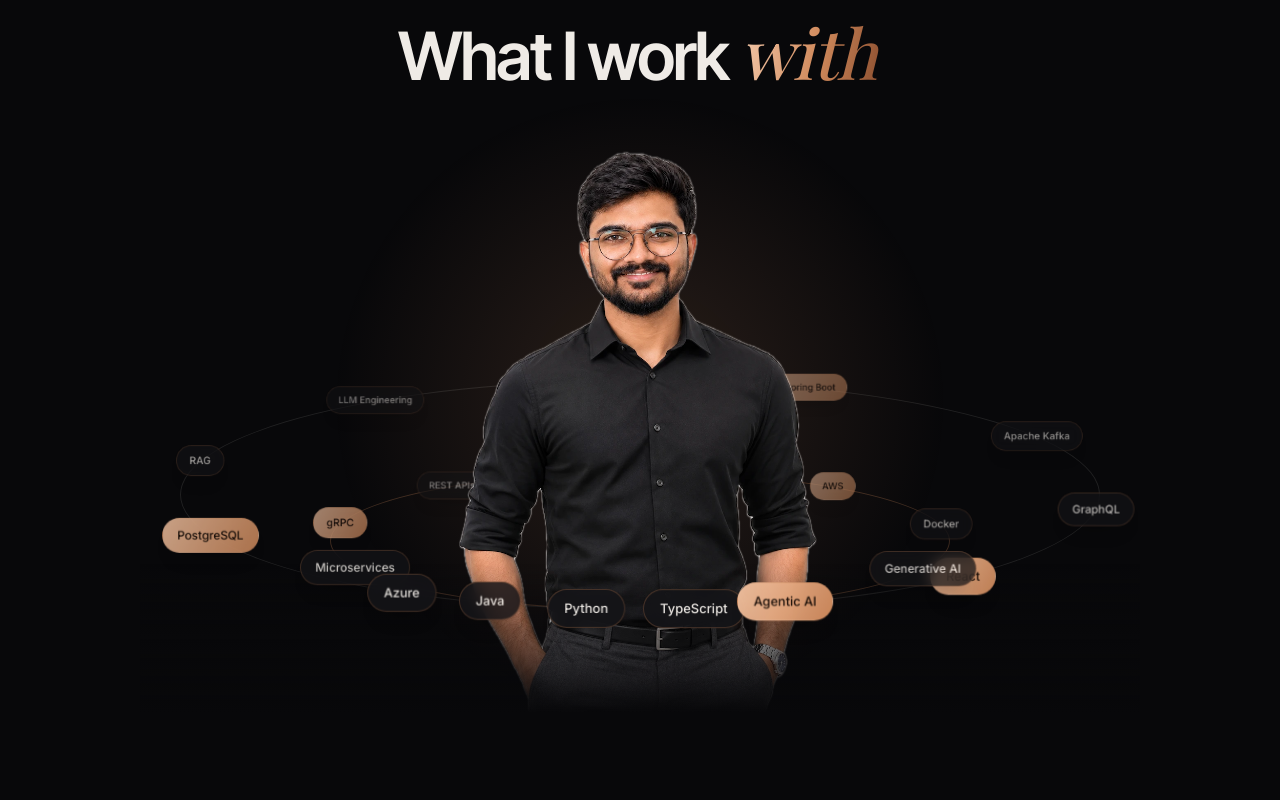
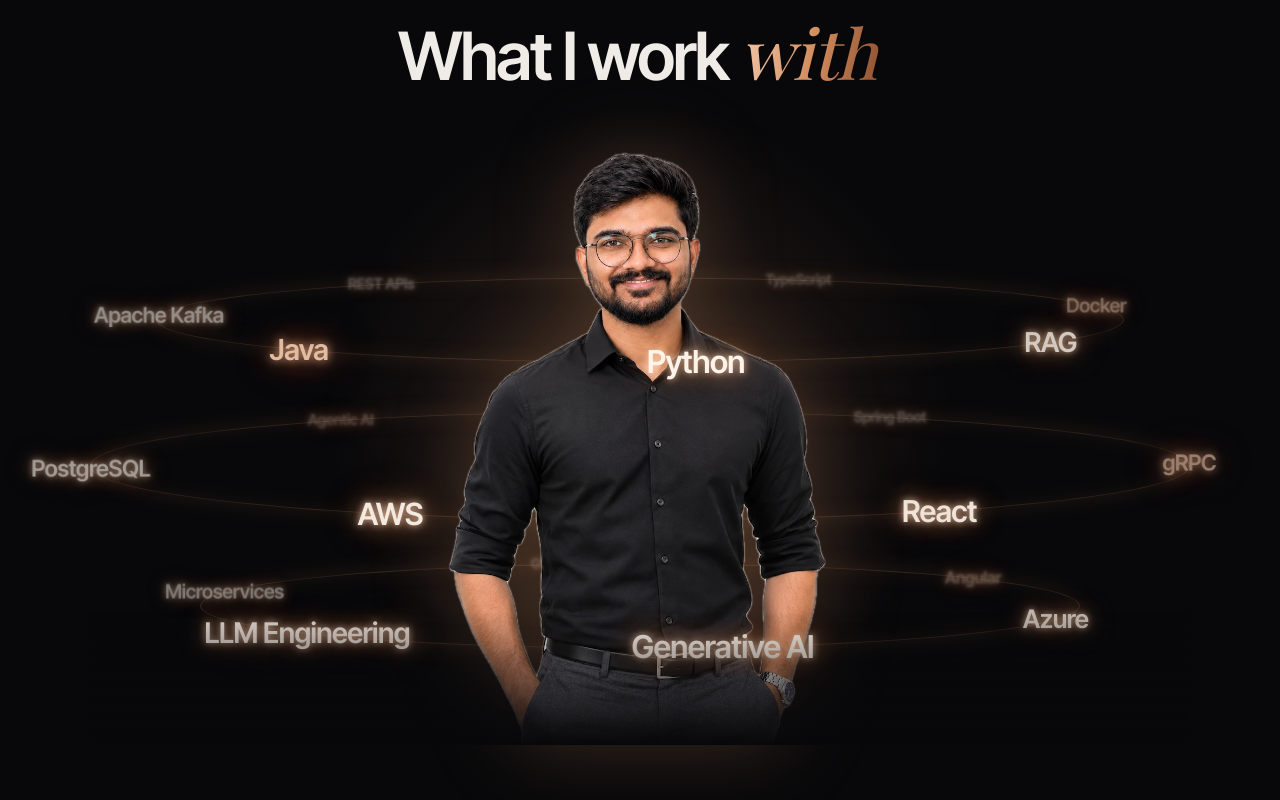
Before and after one commit to pradeep2312/pradeep2312.github.io, a plain HTML site: page index.html in a window 1280 px wide. Shown: the part 1800-2600 px from the top of the page. Drawn offline with nearby package versions, Linux system fonts and the light colour scheme; animation ran at ten frames a second; a web font is replaced by a local one.

Commit message:
Skills: glowing words revolving in 3D around the photo
Co-Authored-By: Claude Fable 5.2 <noreply@anthropic.com>

```diff
--- a/index.html
+++ b/index.html
@@ -9,7 +9,7 @@
   <link rel="preconnect" href="https://fonts.googleapis.com">
   <link rel="preconnect" href="https://fonts.gstatic.com" crossorigin>
   <link href="https://fonts.googleapis.com/css2?family=Inter+Tight:wght@500;600;800&family=Inter:wght@400;500;600&family=JetBrains+Mono:wght@400;500&family=Playfair+Display:ital,wght@0,500;1,500&display=swap" rel="stylesheet">
-  <link rel="stylesheet" href="style.css?v=8">
+  <link rel="stylesheet" href="style.css?v=11">
 </head>
 <body>
   <div class="progress" aria-hidden="true"></div>
@@ -23,6 +23,6 @@
 
   <main id="app"></main>
 
-  <script type="module" src="js/main.js?v=8"></script>
+  <script type="module" src="js/main.js?v=11"></script>
 </body>
 </html>
--- a/js/fx.js
+++ b/js/fx.js
@@ -34,18 +34,9 @@ const progress = (sec) => {
   return clamp(-r.top / Math.max(1, r.height - innerHeight), 0, 1);
 };
 
-// First screen: the walk-in clip plays in slow motion as a cut-out, so only
-// the person is drawn and the page shows around them. It repeats quietly.
-function heroLive(c) {
-  const cv = document.querySelector('.hero-live');
-  if (!cv) return;
-  if (reduceMotion) { cv.remove(); return; }
-  const stage = cv.parentElement;
-  const v = document.createElement('video');
-  v.src = c.photos.heroVideo;
-  v.muted = true;
-  v.playsInline = true;
-  v.preload = 'auto';
+// Draws a cut-out video onto a canvas. The file holds the picture in its left
+// half and the matte in its right half. Returns the function that draws a frame.
+function cutout(cv, v, onDraw) {
   const ctx = cv.getContext('2d');
   const buf = document.createElement('canvas');
   const bctx = buf.getContext('2d', { willReadFrequently: true });
@@ -74,8 +65,24 @@ function heroLive(c) {
       }
     }
     ctx.putImageData(out, 0, 0);
-    stage.classList.add('live');
+    onDraw();
   };
+  return draw;
+}
+
+// First screen: the walk-in clip plays in slow motion as a cut-out, so only
+// the person is drawn and the page shows around them. It repeats quietly.
+function heroLive(c) {
+  const cv = document.querySelector('.hero-live');
+  if (!cv) return;
+  if (reduceMotion) { cv.remove(); return; }
+  const stage = cv.parentElement;
+  const v = document.createElement('video');
+  v.src = c.photos.heroVideo;
+  v.muted = true;
+  v.playsInline = true;
+  v.preload = 'auto';
+  const draw = cutout(cv, v, () => stage.classList.add('live'));
   const tick = () => { draw(); if (!v.paused && !v.ended) next(); };
   const next = () => (v.requestVideoFrameCallback ? v.requestVideoFrameCallback(tick) : requestAnimationFrame(tick));
   const snd = document.getElementById('hero-sound');
@@ -145,24 +152,31 @@ function introVideo() {
   }, { threshold: 0.25 }).observe(v);
 }
 
-// Skills revolve around the photo on two tilted rings, passing behind and in front.
+// Skills revolve around the photo as glowing words on three tilted rings.
+// Each word grows and sharpens as it comes to the front, passes across the
+// figure, then shrinks and dims as it goes round the back.
 function orbit() {
   const box = document.querySelector('.orbit');
-  const chips = [...box.querySelectorAll('.chip')];
-  const n = chips.length;
+  const words = [...box.querySelectorAll('.word')];
+  const rings = [
+    { rx: 0.44, ry: 0.07, cy: -0.2, speed: 0.34 },
+    { rx: 0.5, ry: 0.09, cy: 0.04, speed: -0.26 },
+    { rx: 0.4, ry: 0.07, cy: 0.27, speed: 0.3 },
+  ];
+  const per = rings.map((_, r) => words.filter((__, i) => i % rings.length === r).length);
   const place = (t) => {
     const w = box.clientWidth, h = box.clientHeight;
-    chips.forEach((chip, i) => {
-      const outer = i % 2;
-      const a = (i / n) * Math.PI * 2 + t * (outer ? -0.22 : 0.3);
-      const rx = w * (outer ? 0.46 : 0.31);
-      const ry = h * (outer ? 0.2 : 0.12);
-      const x = Math.cos(a) * rx;
-      const y = Math.sin(a) * ry + h * (outer ? 0.12 : 0.2);
-      const depth = Math.sin(a); // > 0 means in front of the photo
-      chip.style.transform = `translate(-50%, -50%) translate(${x}px, ${y}px) scale(${0.84 + depth * 0.16})`;
-      chip.style.zIndex = depth > 0 ? 3 : 1;
-      chip.style.opacity = 0.45 + (depth + 1) * 0.275;
+    words.forEach((word, i) => {
+      const r = i % rings.length, ring = rings[r];
+      const a = (Math.floor(i / rings.length) / per[r]) * Math.PI * 2 + r * 0.7 + t * ring.speed;
+      const depth = Math.sin(a); // 1 = nearest, -1 = farthest
+      const x = Math.cos(a) * w * ring.rx;
+      const y = h * ring.cy + depth * h * ring.ry;
+      const near = (depth + 1) / 2;
+      word.style.transform = `translate(-50%, -50%) translate(${x}px, ${y}px) scale(${0.55 + near * 0.75})`;
+      word.style.zIndex = depth > 0 ? 3 : 1;
+      word.style.opacity = 0.22 + near * 0.78;
+      word.style.filter = near < 0.45 ? `blur(${(0.45 - near) * 5}px)` : 'none';
     });
   };
   place(0);
--- a/js/main.js
+++ b/js/main.js
@@ -1,6 +1,6 @@
-import { CONTENT } from '../content.js?v=8';
-import { buildUI } from './ui.js?v=8';
-import { initFx } from './fx.js?v=8';
+import { CONTENT } from '../content.js?v=11';
+import { buildUI } from './ui.js?v=11';
+import { initFx } from './fx.js?v=11';
 
 const wait = (ms) => new Promise((r) => setTimeout(r, ms));
 
--- a/js/ui.js
+++ b/js/ui.js
@@ -135,8 +135,8 @@ function skills(c) {
   const s = section('skills', 'Skills');
   const names = c.skillGroups.flatMap((g) => g.items.map((it) => it[1]));
   const orbit = el('div', 'orbit rv');
-  orbit.append(el('div', 'ring r1'), el('div', 'ring r2'), img(c.photos.journey, '', 'orbit-photo'));
-  names.forEach((n, i) => orbit.append(el('span', `chip${i % 3 === 1 ? ' light' : ''}`, n)));
+  orbit.append(el('div', 'ring r1'), el('div', 'ring r2'), el('div', 'ring r3'), img(c.photos.journey, '', 'orbit-photo'));
+  names.forEach((n, i) => orbit.append(el('span', `word${i % 4 === 0 ? ' hot' : ''}`, n)));
   s.append(heading(2, 'Skills', 'What I work with'), orbit);
   return s;
 }
--- a/style.css
+++ b/style.css
@@ -116,17 +116,18 @@ body.ready .hero-side, body.ready .hero-ctl { opacity: 1; }
 .stat b { display: block; font: 600 clamp(1.8rem, 2.8vw, 2.6rem) / 1.1 var(--display); letter-spacing: -0.03em; background: linear-gradient(100deg, #f6cdb0, var(--gold)); -webkit-background-clip: text; background-clip: text; color: transparent; }
 .stat span { display: block; margin-top: 6px; font: 500 9.5px / 1.5 var(--mono); letter-spacing: 0.12em; text-transform: uppercase; color: var(--dim); }
 
-/* Skills revolve around the photo */
-#skills { text-align: center; }
-.orbit { position: relative; height: clamp(440px, 72vh, 640px); max-width: 1000px; margin: 0 auto; }
-.orbit::before { content: ''; position: absolute; left: 50%; top: 46%; width: 70%; aspect-ratio: 1; transform: translate(-50%, -50%); border-radius: 50%; background: radial-gradient(circle, rgba(226, 152, 108, 0.16), transparent 62%); }
-.orbit::after { content: ''; position: absolute; left: 0; right: 0; bottom: 0; height: 26%; background: linear-gradient(to top, var(--bg), transparent); z-index: 2; pointer-events: none; }
-.orbit-photo { position: absolute; left: 50%; bottom: 0; height: 100%; width: auto; max-width: none; transform: translateX(-50%); z-index: 2; pointer-events: none; }
-.ring { position: absolute; left: 50%; top: 62%; border: 1px solid var(--gold-soft); border-radius: 50%; transform: translate(-50%, -50%); }
-.ring.r1 { width: 62%; height: 24%; top: 70%; }
-.ring.r2 { width: 92%; height: 40%; border-color: var(--line); }
-.chip { position: absolute; left: 50%; top: 50%; padding: 8px 16px; border-radius: 999px; background: rgba(22, 21, 25, 0.86); color: var(--ink); border: 1px solid var(--gold-soft); font-size: 13px; font-weight: 500; white-space: nowrap; will-change: transform; -webkit-backdrop-filter: blur(8px); backdrop-filter: blur(8px); box-shadow: 0 14px 26px -16px #000; }
-.chip.light { background: linear-gradient(120deg, #f3c3a2, var(--gold)); color: #1a0f09; border-color: transparent; }
+/* Skills: glowing words revolve around the photo */
+#skills { text-align: center; overflow: hidden; }
+.orbit { position: relative; height: clamp(460px, 76vh, 680px); max-width: 1100px; margin: 0 auto; }
+.orbit::before { content: ''; position: absolute; left: 50%; top: 46%; width: 62%; aspect-ratio: 1; transform: translate(-50%, -50%); border-radius: 50%; background: radial-gradient(circle, rgba(226, 152, 108, 0.2), rgba(226, 152, 108, 0.05) 45%, transparent 66%); }
+.orbit::after { content: ''; position: absolute; left: 0; right: 0; bottom: 0; height: 22%; background: linear-gradient(to top, var(--bg), transparent); z-index: 4; pointer-events: none; }
+.orbit-photo { position: absolute; left: 50%; bottom: 0; height: 100%; width: auto; max-width: none; transform: translateX(-50%); z-index: 2; pointer-events: none; filter: drop-shadow(0 0 40px rgba(208, 138, 92, 0.25)); }
+.ring { position: absolute; left: 50%; border: 1px solid rgba(208, 138, 92, 0.22); border-radius: 50%; transform: translate(-50%, -50%); box-shadow: 0 0 24px rgba(208, 138, 92, 0.12), inset 0 0 24px rgba(208, 138, 92, 0.08); }
+.ring.r1 { width: 88%; height: 14%; top: 30%; }
+.ring.r2 { width: 100%; height: 18%; top: 54%; z-index: 1; }
+.ring.r3 { width: 80%; height: 14%; top: 77%; }
+.word { position: absolute; left: 50%; top: 50%; font: 600 clamp(1.05rem, 1.9vw, 1.65rem) / 1 var(--display); letter-spacing: -0.02em; white-space: nowrap; color: #fff4ea; text-shadow: 0 0 6px rgba(255, 214, 184, 0.9), 0 0 18px rgba(226, 152, 108, 0.85), 0 0 42px rgba(208, 138, 92, 0.6); will-change: transform, opacity; }
+.word.hot { color: #ffd2b3; text-shadow: 0 0 8px rgba(255, 190, 150, 1), 0 0 24px rgba(226, 132, 80, 0.95), 0 0 60px rgba(208, 120, 70, 0.75); }
 
 /* Experience */
 .timeline { position: relative; max-width: 820px; padding-left: 34px; }
@@ -204,7 +205,7 @@ body.ready .hero-side, body.ready .hero-ctl { opacity: 1; }
   .video-frame { width: min(78%, 320px); }
   .stats { grid-template-columns: repeat(2, minmax(0, 1fr)); }
   .orbit { height: 440px; }
-  .chip { font-size: 11.5px; padding: 6px 12px; }
+  .word { font-size: 0.95rem; }
   .pcard { width: 210px; height: 290px; padding: 16px; border-radius: 18px; }
   .pcard-fig { margin: 12px 0 10px; }
   .pcard-fig b { font-size: 2.3rem; }
```
